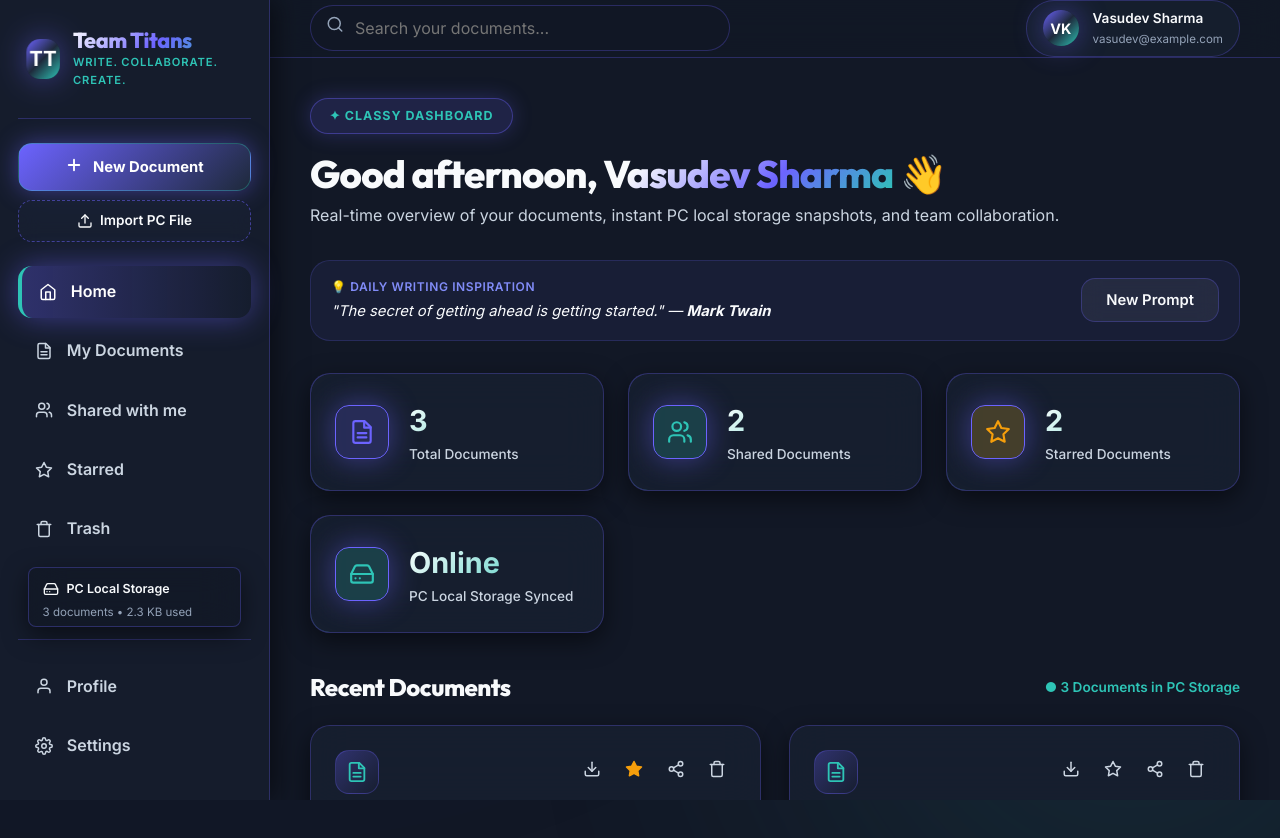
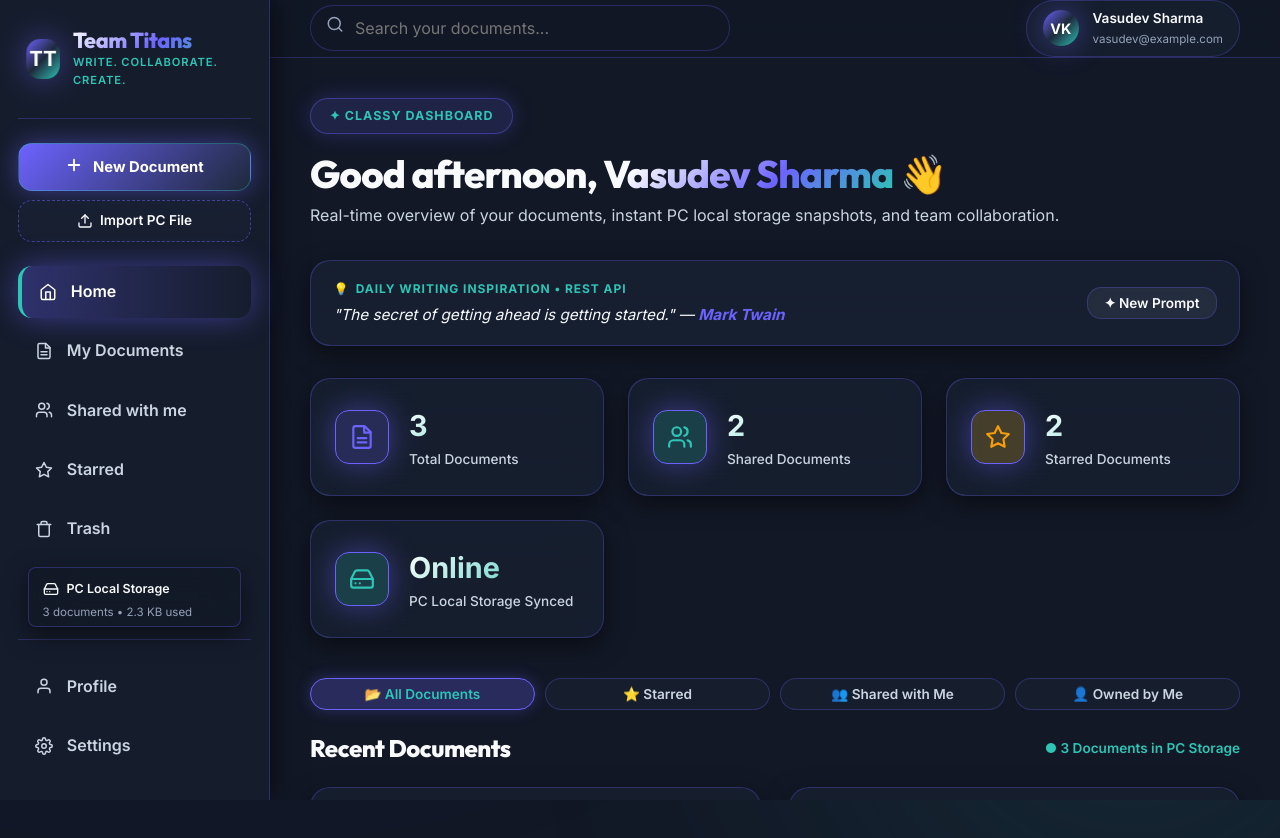
Before and after one commit to mehulJain-glitch/G14-pid15, a React (Vite) app: page /dashboard in a window 1280 px wide. Shown: the top 838 px of the page. Built offline with nearby package versions, Linux system fonts and the light colour scheme; no server answers.

Commit message:
Update Dashboard & Workspace with classy & sassy color theme and quick tabs

```diff
--- a/src/components/TemplateFetcher.jsx
+++ b/src/components/TemplateFetcher.jsx
@@ -1,14 +1,12 @@
 import React, { useState, useEffect } from 'react';
 import { Button } from './Button';
 
-export const TemplateFetcher = ({ onSelectTemplate }) => {
+export const TemplateFetcher = () => {
   const [data, setData] = useState(null);
   const [loading, setLoading] = useState(false);
-  const [error, setError] = useState(null);
 
   const fetchWritingPrompt = async () => {
     setLoading(true);
-    setError(null);
     try {
       const response = await fetch('https://dummyjson.com/quotes/random');
       if (!response.ok) {
@@ -18,12 +16,10 @@ export const TemplateFetcher = ({ onSelectTemplate }) => {
       setData(json);
     } catch (err) {
       console.warn('REST API fetch error, using fallback template:', err);
-      // REST API Error Handling with local fallback
       setData({
         quote: "The secret of getting ahead is getting started.",
         author: "Mark Twain"
       });
-      setError('Using offline writing inspiration');
     } finally {
       setLoading(false);
     }
@@ -35,10 +31,11 @@ export const TemplateFetcher = ({ onSelectTemplate }) => {
 
   return (
     <div
+      className="glass-card scroll-slide-up sassy-card-border-glow"
       style={{
-        padding: '1rem 1.25rem',
-        background: 'rgba(99, 102, 241, 0.08)',
-        border: '1px solid rgba(99, 102, 241, 0.2)',
+        padding: '1.1rem 1.4rem',
+        background: 'rgba(25, 34, 52, 0.75)',
+        border: '1px solid rgba(108, 99, 255, 0.28)',
         borderRadius: 'var(--radius-lg)',
         marginBottom: '2rem',
         display: 'flex',
@@ -49,23 +46,30 @@ export const TemplateFetcher = ({ onSelectTemplate }) => {
       }}
     >
       <div>
-        <div style={{ fontSize: '0.75rem', fontWeight: 600, color: '#818cf8', textTransform: 'uppercase', letterSpacing: '0.05em' }}>
-          💡 Daily Writing Inspiration
+        <div style={{ fontSize: '0.75rem', fontWeight: 700, color: '#2EC4B6', textTransform: 'uppercase', letterSpacing: '0.08em', display: 'flex', alignItems: 'center', gap: '0.4rem' }}>
+          <span>💡</span>
+          <span>Daily Writing Inspiration • REST API</span>
         </div>
         {loading ? (
-          <p style={{ fontSize: '0.9rem', color: 'var(--text-muted)', marginTop: '0.25rem' }}>
-            Loading writing prompt from REST API...
+          <p style={{ fontSize: '0.9rem', color: 'var(--text-muted)', marginTop: '0.35rem' }}>
+            Fetching creative quote from REST API...
           </p>
         ) : (
-          <p style={{ fontSize: '0.925rem', fontStyle: 'italic', marginTop: '0.25rem' }}>
-            "{data?.quote}" — <strong>{data?.author}</strong>
+          <p style={{ fontSize: '0.95rem', fontStyle: 'italic', marginTop: '0.35rem', color: 'var(--text-main)' }}>
+            "{data?.quote}" — <strong style={{ color: '#6C63FF' }}>{data?.author}</strong>
           </p>
         )}
       </div>
 
       <div style={{ display: 'flex', gap: '0.5rem' }}>
-        <Button variant="secondary" onClick={fetchWritingPrompt} disabled={loading}>
-          {loading ? 'Fetching...' : 'New Prompt'}
+        <Button
+          variant="secondary"
+          onClick={fetchWritingPrompt}
+          disabled={loading}
+          className="animated-btn-press"
+          style={{ fontSize: '0.85rem', padding: '0.45rem 1rem' }}
+        >
+          {loading ? 'Fetching...' : '✦ New Prompt'}
         </Button>
       </div>
     </div>
--- a/src/pages/Dashboard.jsx
+++ b/src/pages/Dashboard.jsx
@@ -1,4 +1,4 @@
-import React, { useState } from 'react';
+import React, { useState, useMemo } from 'react';
 import { Sidebar } from '../components/Sidebar';
 import { Navbar } from '../components/Navbar';
 import { DocumentList } from '../components/DocumentList';
@@ -11,6 +11,7 @@ import { useScrollAnimation, handle3DTiltMouseMove, handle3DTiltMouseLeave } fro
 
 export const Dashboard = () => {
   const [sharingDoc, setSharingDoc] = useState(null);
+  const [dashboardFilter, setDashboardFilter] = useState('all');
 
   const user = useAppStore((state) => state.user);
   const documents = useAppStore((state) => state.documents);
@@ -30,10 +31,22 @@ export const Dashboard = () => {
   const sharedDocs = documents.filter((d) => d.owner?.email !== user?.email || (d.permissions && d.permissions.length > 1)).length;
   const starredDocs = documents.filter((d) => d.starred).length;
 
-  // Filtered documents based on search
-  const filteredDocuments = documents.filter((doc) =>
-    doc.title.toLowerCase().includes(searchQuery.toLowerCase())
-  );
+  // Filtered documents based on search and quick tabs
+  const filteredDocuments = useMemo(() => {
+    return documents.filter((doc) => {
+      const matchesSearch = doc.title.toLowerCase().includes(searchQuery.toLowerCase());
+      if (!matchesSearch) return false;
+
+      if (dashboardFilter === 'starred') return doc.starred;
+      if (dashboardFilter === 'shared') {
+        return doc.owner?.email !== user?.email || (doc.permissions && doc.permissions.length > 1);
+      }
+      if (dashboardFilter === 'owned') {
+        return doc.owner?.email === user?.email;
+      }
+      return true;
+    });
+  }, [documents, searchQuery, dashboardFilter, user]);
 
   return (
     <div className="app-layout">
@@ -115,9 +128,44 @@ export const Dashboard = () => {
             </div>
           </div>
 
+          {/* Quick Filter Tabs */}
+          <div style={{ display: 'flex', gap: '0.65rem', marginBottom: '1.5rem', flexWrap: 'wrap' }}>
+            {[
+              { id: 'all', label: '📂 All Documents' },
+              { id: 'starred', label: '⭐ Starred' },
+              { id: 'shared', label: '👥 Shared with Me' },
+              { id: 'owned', label: '👤 Owned by Me' }
+            ].map((tab) => (
+              <button
+                key={tab.id}
+                type="button"
+                className={`tab-btn animated-btn-press ${dashboardFilter === tab.id ? 'active' : ''}`}
+                style={{
+                  padding: '0.45rem 1.15rem',
+                  borderRadius: 'var(--radius-xl)',
+                  fontSize: '0.85rem',
+                  background: dashboardFilter === tab.id ? 'rgba(108, 99, 255, 0.25)' : 'rgba(25, 34, 52, 0.65)',
+                  border: dashboardFilter === tab.id ? '1px solid #6C63FF' : '1px solid var(--border-color)',
+                  color: dashboardFilter === tab.id ? '#2EC4B6' : 'var(--text-muted)',
+                  cursor: 'pointer',
+                  fontWeight: 600,
+                  boxShadow: dashboardFilter === tab.id ? '0 0 15px rgba(108, 99, 255, 0.3)' : 'none',
+                  transition: 'all 0.2s ease'
+                }}
+                onClick={() => setDashboardFilter(tab.id)}
+              >
+                {tab.label}
+              </button>
+            ))}
+          </div>
+
           {/* Recent Documents Section */}
           <div className="scroll-slide-up" style={{ marginBottom: '1.5rem', display: 'flex', alignItems: 'center', justifyContent: 'space-between' }}>
-            <h2 style={{ fontSize: '1.5rem', fontWeight: 800 }}>Recent Documents</h2>
+            <h2 style={{ fontSize: '1.5rem', fontWeight: 800 }}>
+              {dashboardFilter === 'starred' ? 'Starred Documents' :
+               dashboardFilter === 'shared' ? 'Shared Documents' :
+               dashboardFilter === 'owned' ? 'Owned Documents' : 'Recent Documents'}
+            </h2>
             <span style={{ fontSize: '0.85rem', color: 'var(--accent)', fontWeight: 600 }}>
               ● {filteredDocuments.length} Documents in PC Storage
             </span>
@@ -126,7 +174,7 @@ export const Dashboard = () => {
           <DocumentList
             documents={filteredDocuments}
             onShare={(doc) => setSharingDoc(doc)}
-            emptyTitle="No documents found"
+            emptyTitle={`No ${dashboardFilter !== 'all' ? dashboardFilter : ''} documents found`}
           />
         </div>
       </main>
```
